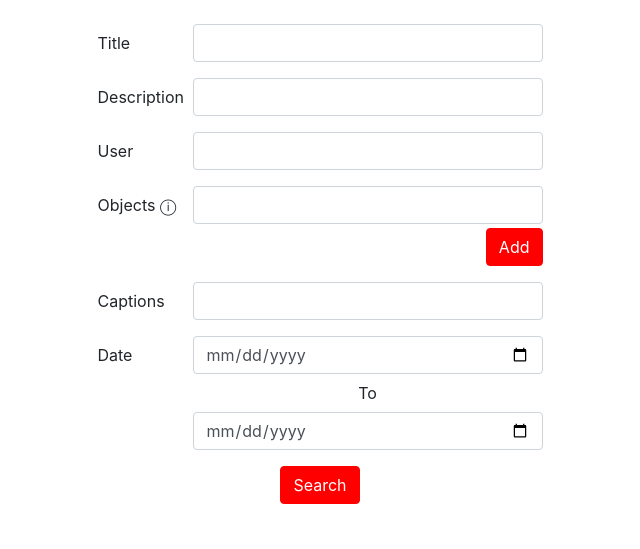
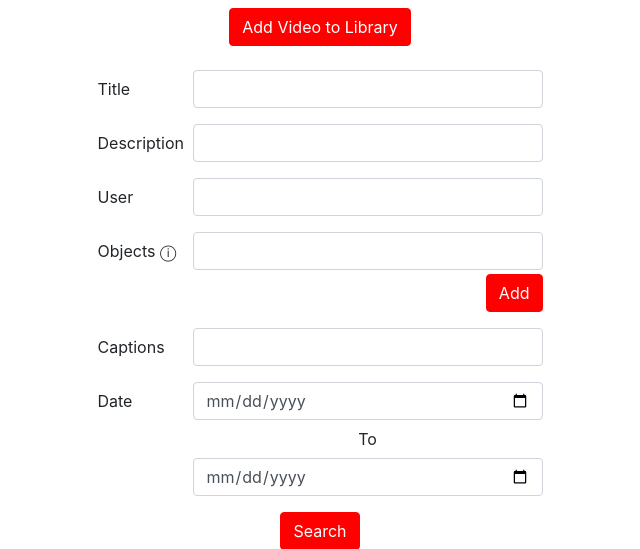
Before and after one commit to JohnSorhannus/AdvancedYouTubeSearch, a Django app: template search/templates/search/home.html in a window 1280 px wide. Shown: the part 58-607 px from the top of the page, without its empty margins (320-960 px from the left). Run offline with Django 3.2, Linux system fonts and the light colour scheme; the template is opened without the code that fills it, so the values that code supplies are empty; some libraries are stand-ins or nearby versions.

Commit message:
Added modal to submit video to library

```diff
--- a/search/management/commands/analyzevideos.py
+++ b/search/management/commands/analyzevideos.py
@@ -13,7 +13,7 @@ from search.models import *
 class Command(BaseCommand):
 	"""docstring for Command"""
 	def handle(self, **options):
-		videos = ['https://www.youtube.com/watch?v=dEcsD_EEnBo&ab_channel=FOX11LosAngeles'
+		videos = ['https://www.youtube.com/watch?v=simV1ZXFsxI&ab_channel=TheOnion'
 		]
 
 		count = 1
--- a/search/templates/search/home.html
+++ b/search/templates/search/home.html
@@ -2,6 +2,35 @@
 
 {% block content %}
 <div class="container">
+	<div class="mt-2 text-center">
+		<button type="button" class="btn btn-danger" data-toggle="modal" data-target="#addVideoModal">Add Video to Library</button>
+	</div>
+
+	<div class="modal fade" id="addVideoModal" tabindex="-1" aria-labelledby="exampleModalLabel" aria-hidden="true">
+		<div class="modal-dialog">
+		    <div class="modal-content">
+		      <form method="POST" action="addVideo/" id="newvid">
+		      	  {% csrf_token %}
+			      <div class="modal-header">
+			        <h5 class="modal-title" id="exampleModalLabel">Add Video</h5>
+			        <button type="button" class="btn-close" data-dismiss="modal" aria-label="Close"></button>
+			      </div>
+			      <div class="modal-body">
+			        <p>Do you have a video you would like to add to the Advanced YouTube Search library? Paste the URL of the YouTube video below</p>
+			        <input type="url" name='url' class="form-control">
+			        <div class="d-none" id="spinner" role="status">
+			        	<span class="sr-only">Loading...</span>
+			        </div>
+			        <p id="statusMessage" class="d-none"></p>
+			      </div>
+			      <div class="modal-footer">
+			        <button type="button" class="btn btn-secondary" data-bs-dismiss="modal">Close</button>
+			        <button type="submit" class="btn btn-danger">Add</button>
+			      </div>
+		      </form>
+		    </div>
+	  	</div>
+	</div>
 	<form class="mt-xl-4" method="GET" action="/results/">
 		<div class="row form-group justify-content-center">
 			<label class="col-xl-1 col-form-label">Title</label>
--- a/search/templates/search/main.html
+++ b/search/templates/search/main.html
@@ -16,9 +16,12 @@
 	{% include 'search/footer.html' %}
 </body>
 <script src="https://code.jquery.com/jquery-3.5.1.slim.min.js" integrity="sha384-DfXdz2htPH0lsSSs5nCTpuj/zy4C+OGpamoFVy38MVBnE+IbbVYUew+OrCXaRkfj" crossorigin="anonymous"></script>
+<script src="https://code.jquery.com/jquery-3.5.1.min.js"></script>
 <script src="https://cdn.jsdelivr.net/npm/popper.js@1.16.1/dist/umd/popper.min.js" integrity="sha384-9/reFTGAW83EW2RDu2S0VKaIzap3H66lZH81PoYlFhbGU+6BZp6G7niu735Sk7lN" crossorigin="anonymous"></script>
 <script src="https://stackpath.bootstrapcdn.com/bootstrap/4.5.2/js/bootstrap.min.js" integrity="sha384-B4gt1jrGC7Jh4AgTPSdUtOBvfO8shuf57BaghqFfPlYxofvL8/KUEfYiJOMMV+rV" crossorigin="anonymous"></script>
 <script type="text/javascript">$(function () {
   $('[data-toggle="popover"]').popover({html:true})
 })</script>
+<script src="static/js/add_video.js"></script>
+</script>
 </html>
--- a/search/urls.py
+++ b/search/urls.py
@@ -3,5 +3,6 @@ from . import views
 
 urlpatterns = [
     path('', views.home),
+    path('addVideo/', views.addVideo),
     path('results/', views.searchResults),
 ]
--- /dev/null
+++ b/static/js/add_video.js
@@ -0,0 +1,34 @@
+$(function() {
+    $("#newvid").submit(function(event) {
+        event.preventDefault();
+        var form = $(this);
+        // Send the data using post
+        $.ajax({
+          type: "POST",
+          url: form.attr('action'),
+          data: form.serialize(),
+          beforeSend: function() {
+            $('#statusMessage').attr('class', 'd-none');
+            setTimeout(function() { $('#spinner').attr('class', 'spinner-border text-danger mt-3'); }, 10);
+            console.log("before send called");
+          },
+          success: function(data) {
+            var message;
+            var color;
+            if (data.video_exists) {
+                message = 'Video already exists.';
+                color = 'text-danger';
+            } else if (data.is_valid) {
+                message = 'Video added to library.';
+                color = 'text-success';
+            } else {
+                message = 'YouTube video does not exist or URL is invalid.';
+                color = 'text-danger';
+            }
+            $('#spinner').attr('class', 'd-none');
+            $('#statusMessage').attr('class', 'mt-3 mb-0 ' + color);
+            $('#statusMessage').html(message);
+          }
+        });
+    });
+});
```
Also changed, not shown: search/views.py (+20 -2 lines), db.sqlite3.
